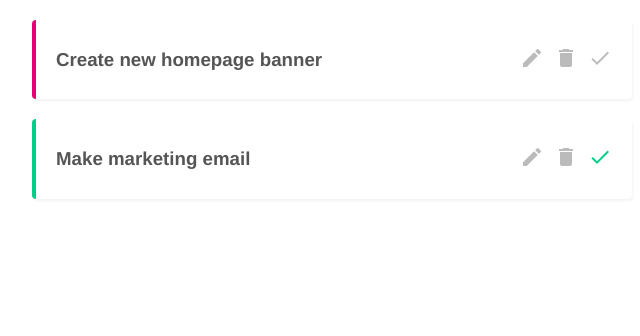
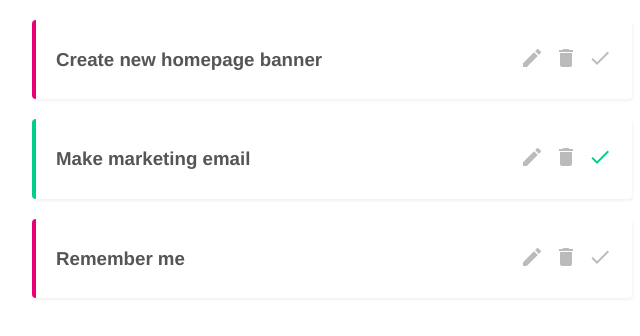
Before and after one commit to alexrem1/Vue3Firebase, a Vue app in the folder Projects/project-planner/: page / in a window 1280 px wide. Shown: the top 336 px of the page, without its empty margins (308-948 px from the left). Built offline with nearby package versions, Linux system fonts and the light colour scheme; data requests are answered from the project's data file.

Commit message:
Project planner - adding new projects

```diff
--- a/Projects/project-planner/data/db.json
+++ b/Projects/project-planner/data/db.json
@@ -11,6 +11,12 @@
       "title": "Make marketing email",
       "details": "Lorem ipsum",
       "complete": true
+    },
+    {
+      "title": "Remember me",
+      "details": "Rich don hercules",
+      "complete": false,
+      "id": 3
     }
   ]
 }
--- a/Projects/project-planner/src/views/AddProject.vue
+++ b/Projects/project-planner/src/views/AddProject.vue
@@ -18,7 +18,21 @@
   },
   methods: {
     handleSubmit() {
-      console.log(this.title, this.details);
+      let project = {
+        title: this.title,
+        details: this.details,
+        complete: false,
+        //json will add id property automatically
+      };
+      fetch("http://localhost:3000/projects", {
+        method: "POST",
+        headers: { "Content-Type": "application/json" },
+        body: JSON.stringify(project),
+      })
+        .then(() => {
+          this.$router.push("/");
+        })
+        .catch((err) => console.log(err.message));
     },
   },
 };
```
